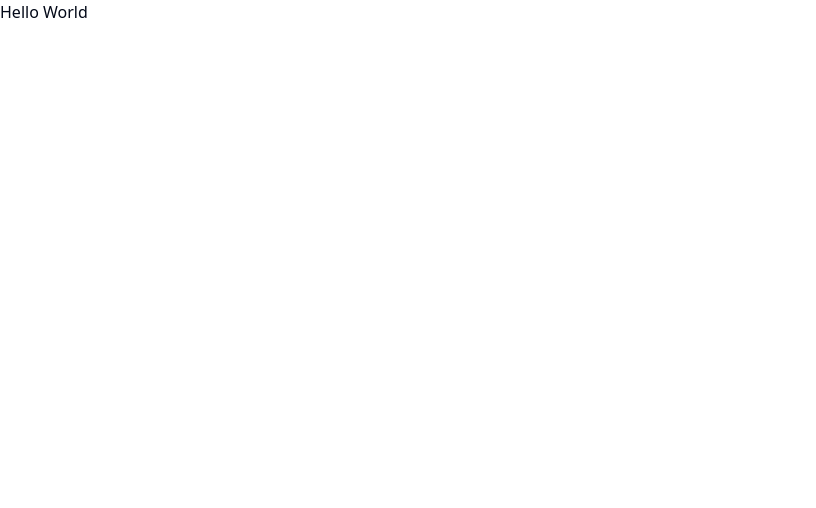
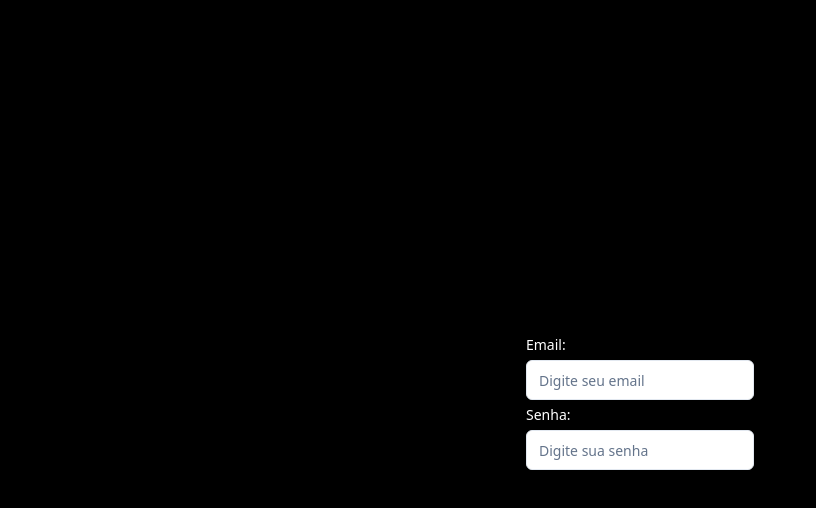
Before and after one commit to diname/frontend-girosp, a React (Vite) app: page / in a window 1280 px wide. Shown: the top 508 px of the page, without its empty margins (0-816 px from the left). Built offline with nearby package versions, Linux system fonts and the light colour scheme.

Commit message:
feat: add User login page

```diff
--- a/index.html
+++ b/index.html
@@ -1,5 +1,5 @@
 <!DOCTYPE html>
-<html lang="en">
+<html lang="pt-BR">
   <head>
     <meta charset="UTF-8" />
     <meta name="viewport" content="width=device-width, initial-scale=1.0" />
--- a/src/App.tsx
+++ b/src/App.tsx
@@ -1,8 +1,10 @@
+import UserLogin from './pages/login'
+
 function App() {
   return (
-    <div className="">
-      <h1 className="">Hello World</h1>
-    </div>
+    <main className="bg-black text-white h-screen flex items-center justify-center ">
+      <UserLogin />
+    </main>
   )
 }
 
--- /dev/null
+++ b/src/pages/login/index.tsx
@@ -0,0 +1,15 @@
+import { Input } from '../../components/ui/input'
+import { Label } from '../../components/ui/label'
+
+const UserLogin = () => {
+  return (
+    <form action="" className="flex flex-col">
+      <Label className="py-2">Email: </Label>
+      <Input className="py-2" placeholder="Digite seu email" />
+      <Label className="py-2">Senha: </Label>
+      <Input className="py-2" placeholder="Digite sua senha" />
+    </form>
+  )
+}
+
+export default UserLogin
```
